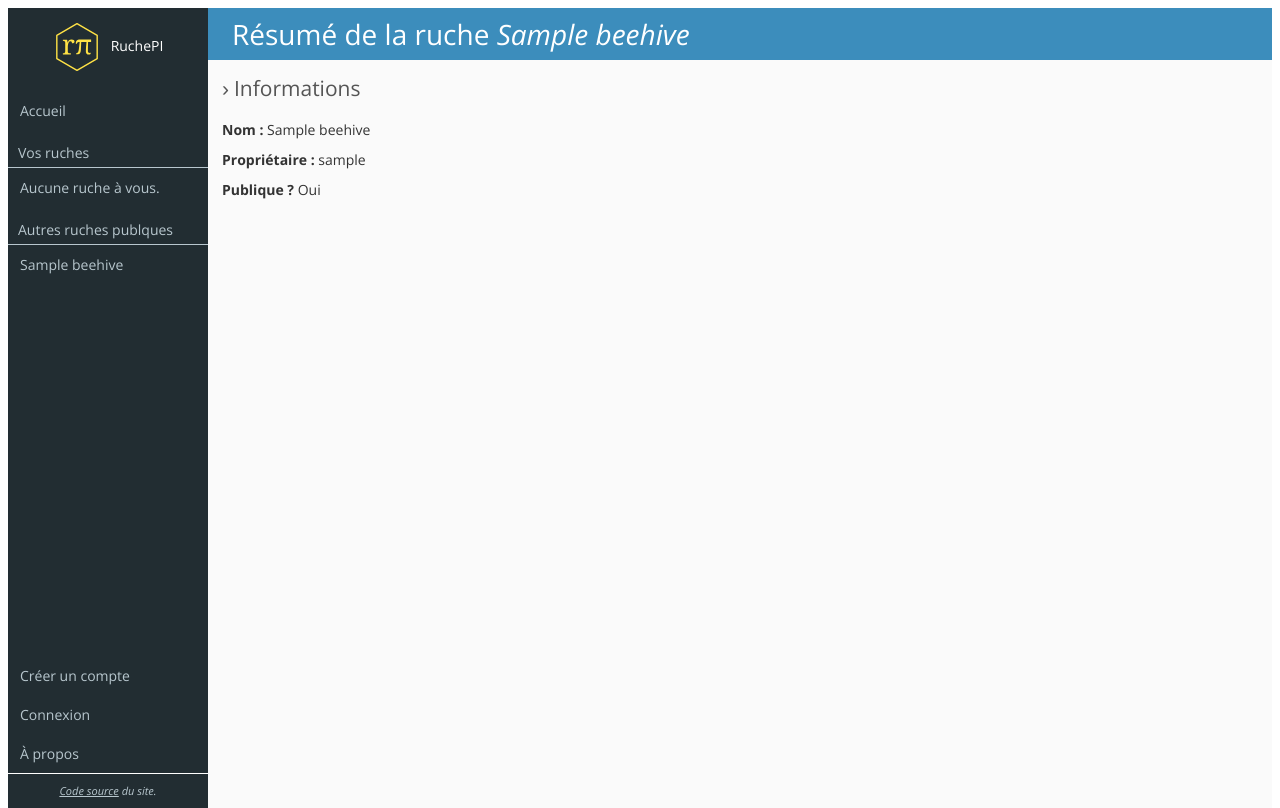
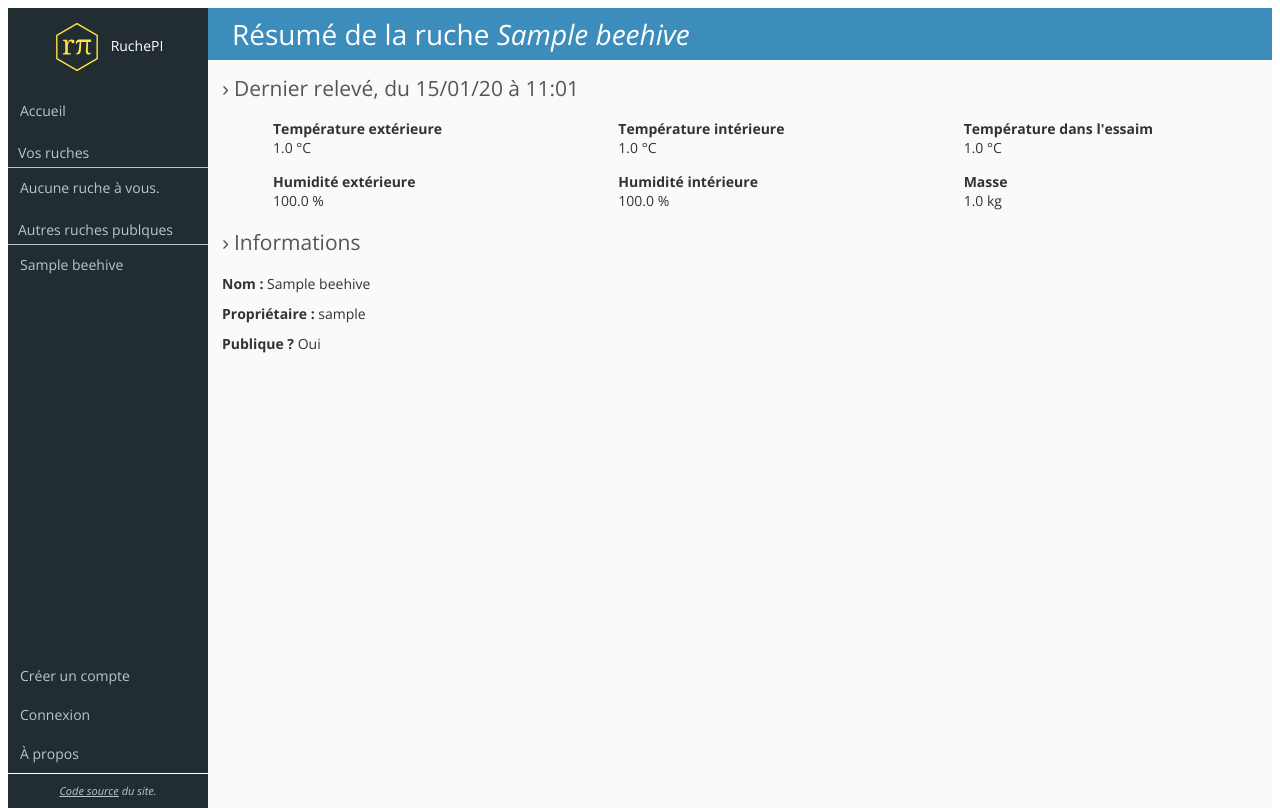
Before and after one commit to RuchePI/Site, a Django app: page /ruches/1/voir/ in a window 1280 px wide. Run offline with Django 3.2, Linux system fonts and the light colour scheme; tables that the repository leaves empty hold one stand-in row (values such as "Sample post"); style sheets or scripts are compiled from the project's sources; some libraries are stand-ins or nearby versions.

Commit message:
Affichage du dernier relevé sur le résumé

```diff
--- a/rpi/beehive/views.py
+++ b/rpi/beehive/views.py
@@ -88,7 +88,17 @@
             and not current.public:
         raise PermissionDenied
 
-    return render(request, 'beehive/summary.html', {'current': current})
+    try:
+        last_readering = Readering.objects.filter(beehive=current).latest('date')
+        last_readering.outdoor_humidity *= 100
+        last_readering.indoor_humidity *= 100
+    except Readering.DoesNotExist:
+        last_readering = None
+
+    return render(request, 'beehive/summary.html', {
+        'current': current,
+        'last_readering': last_readering
+    })
 
 
 class ListReaderingView(ListView):
@@ -109,7 +119,11 @@
                                                        **kwargs)
 
     def get_queryset(self):
-        return Readering.objects.filter(beehive__id=self.kwargs['pk'])
+        readerings = Readering.objects.filter(beehive__id=self.kwargs['pk'])
+        for r in readerings:
+            r.outdoor_humidity *= 100
+            r.indoor_humidity *= 100
+        return readerings
 
     def get_context_data(self, *args, **kwargs):
         context = super(ListReaderingView, self).get_context_data(*args,
--- a/templates/beehive/summary.html
+++ b/templates/beehive/summary.html
@@ -7,6 +7,57 @@
 {% block title %}Résumé de la ruche <em>{{ current.name }}</em>{% endblock %}
 
 {% block content %}
+    {% if last_readering %}
+        <h2>Dernier relevé, du {{ last_readering.date|date:'d/m/y à H:m' }}</h2>
+
+        <div class="summary">
+            <div class="info">
+                <span class="info-icon"><i class="fa fa-fire"></i></span>
+                <div class="info-content">
+                    <span class="info-text">Température extérieure</span>
+                    <span class="info-data">{{ last_readering.outdoor_temperature }} °C</span>
+                </div>
+            </div>
+           <div class="info">
+                <span class="info-icon"><i class="fa fa-fire"></i></span>
+                <div class="info-content">
+                    <span class="info-text">Température intérieure</span>
+                    <span class="info-data">{{ last_readering.indoor_temperature }} °C</span>
+                </div>
+            </div>
+            <div class="info">
+                <span class="info-icon"><i class="fa fa-fire"></i></span>
+                <div class="info-content">
+                    <span class="info-text">Température dans l'essaim</span>
+                    <span class="info-data">{{ last_readering.swarm_temperature }} °C</span>
+                </div>
+            </div>
+            <div class="info">
+                <span class="info-icon"><i class="fa fa-tint"></i></span>
+                <div class="info-content">
+                    <span class="info-text">Humidité extérieure</span>
+                    <span class="info-data">{{ last_readering.outdoor_humidity }} %</span>
+                </div>
+            </div>
+            <div class="info">
+                <span class="info-icon"><i class="fa fa-tint"></i></span>
+                <div class="info-content">
+                    <span class="info-text">Humidité intérieure</span>
+                    <span class="info-data">{{ last_readering.indoor_humidity }} %</span>
+                </div>
+            </div>
+            <div class="info">
+                <span class="info-icon"><i class="fa fa-balance-scale"></i></span>
+                <div class="info-content">
+                    <span class="info-text">Masse</span>
+                    <span class="info-data">{{ last_readering.weigth }} kg</span>
+                </div>
+            </div>
+        </div>
+    {% else %}
+        <p>Pas de données.</p>
+    {% endif %}
+
     <h2>Informations</h2>
 
     <p><strong>Nom :</strong> {{ current.name }}</p>
```
